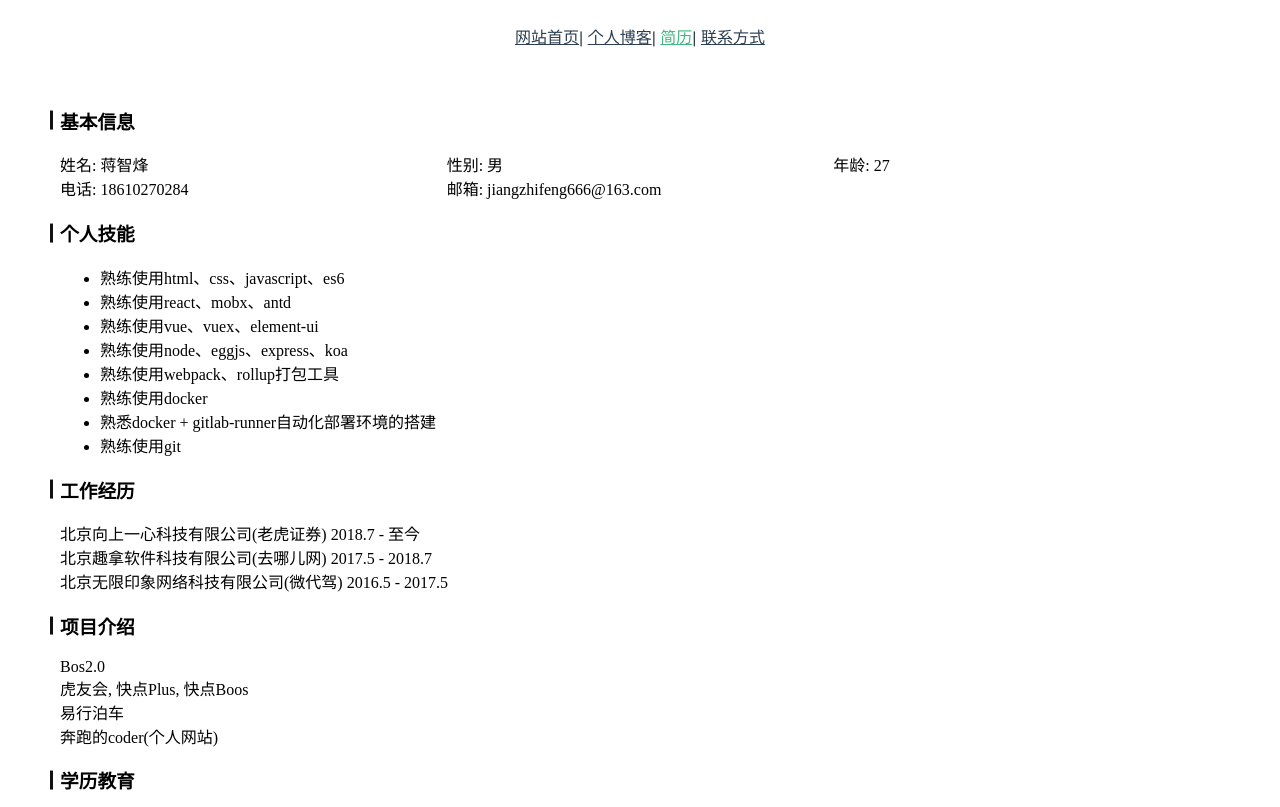
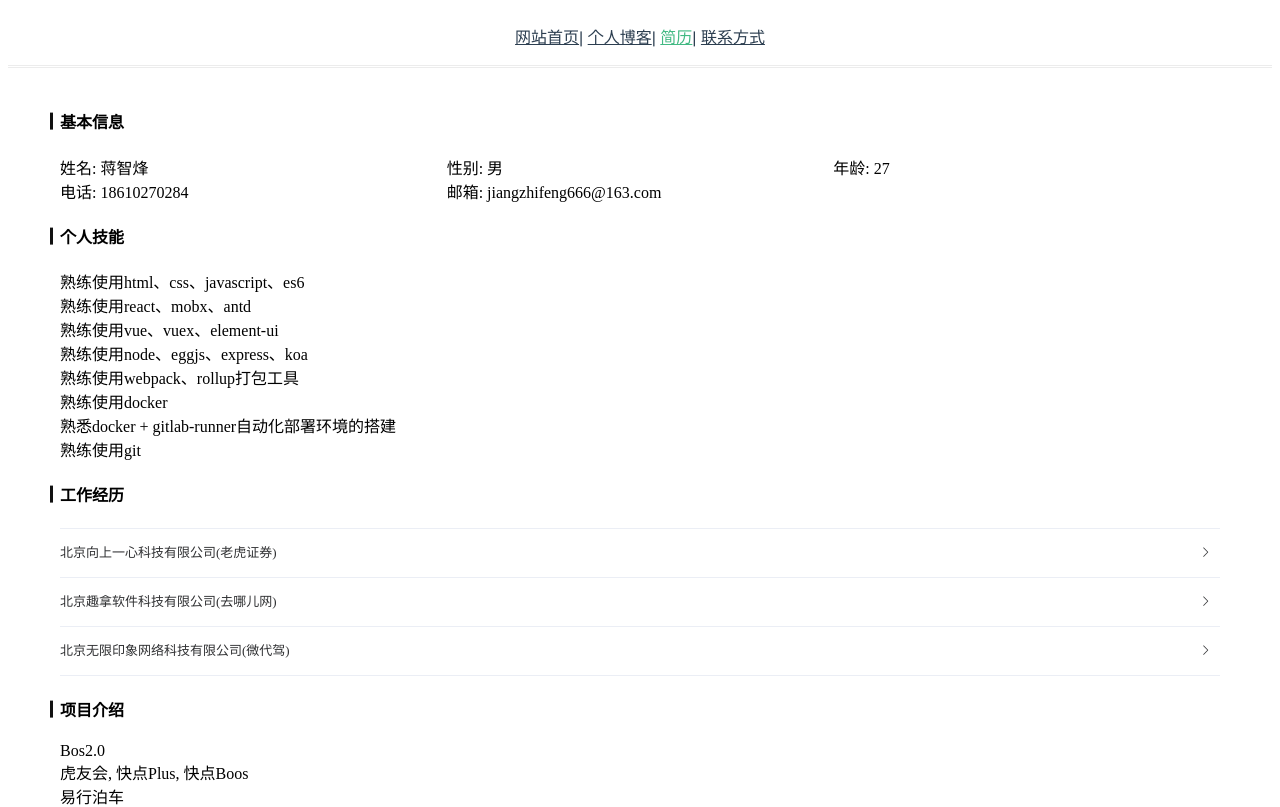
Before and after one commit to ghostjzf/xiaozhi-life, a Vue app: page /resume in a window 1280 px wide. Shown: the top 807 px of the page. Built offline with nearby package versions, Linux system fonts and the light colour scheme.

Commit message:
feat(blog): blog模块开发

```diff
--- a/public/index.html
+++ b/public/index.html
@@ -1,15 +1,21 @@
 <!DOCTYPE html>
 <html lang="en">
   <head>
-    <meta charset="utf-8">
-    <meta http-equiv="X-UA-Compatible" content="IE=edge">
-    <meta name="viewport" content="width=device-width,initial-scale=1.0">
-    <link rel="icon" href="<%= BASE_URL %>favicon.ico">
-    <title>client</title>
+    <meta charset="utf-8" />
+    <meta http-equiv="X-UA-Compatible" content="IE=edge" />
+    <meta
+      name="viewport"
+      content="width=device-width,initial-scale=1.0,user-scalable=no"
+    />
+    <link rel="icon" href="<%= BASE_URL %>king.ico" />
+    <title>奔跑的Coder</title>
   </head>
   <body>
     <noscript>
-      <strong>We're sorry but client doesn't work properly without JavaScript enabled. Please enable it to continue.</strong>
+      <strong
+        >We're sorry but client doesn't work properly without JavaScript
+        enabled. Please enable it to continue.</strong
+      >
     </noscript>
     <div id="app"></div>
     <!-- built files will be auto injected -->
--- a/src/App.vue
+++ b/src/App.vue
@@ -1,15 +1,19 @@
 <template>
-  <el-container class="">
-    <el-header
-      ><div id="nav">
+  <el-container class>
+    <el-header>
+      <div id="nav">
         <router-link to="/">网站首页</router-link>|
         <router-link to="/blog">个人博客</router-link>|
         <router-link to="/resume">简历</router-link>|
         <router-link to="/about">联系方式</router-link>
-      </div></el-header
-    >
-    <el-main><router-view /></el-main>
-    <el-footer><Footer /></el-footer>
+      </div>
+    </el-header>
+    <el-main>
+      <router-view />
+    </el-main>
+    <el-footer>
+      <Footer />
+    </el-footer>
   </el-container>
 </template>
 
@@ -25,6 +29,19 @@ export default {
 </script>
 
 <style lang="scss">
+ul,
+li {
+  list-style: none;
+  padding-left: 0;
+}
+.el-header {
+  position: sticky;
+  position: -webkit-sticky;
+  top: 0px;
+  border-bottom: 3px double #ececec;
+  background-color: #fff;
+  z-index: 10;
+}
 #nav {
   font-family: Avenir, Helvetica, Arial, sans-serif;
   -webkit-font-smoothing: antialiased;
--- a/src/components/ResumeItem.vue
+++ b/src/components/ResumeItem.vue
@@ -1,6 +1,6 @@
 <template>
   <div>
-    <h3 class="title">{{ title }}</h3>
+    <h4 class="title">{{ title }}</h4>
     <div>
       <slot></slot>
     </div>
--- a/src/views/Blog.vue
+++ b/src/views/Blog.vue
@@ -1,18 +1,10 @@
 <template>
-  <div>
-    <el-row>
-      <el-col :span="8" v-for="(item, index) in list" :key="index">
-        <el-card :body-style="{ padding: '0px' }">
-          <div style="padding: 14px;">
-            <span>{{ item.label }}</span>
-            <div class="bottom clearfix">
-              <el-button type="text" class="button">操作按钮</el-button>
-            </div>
-          </div>
-        </el-card>
-      </el-col>
-    </el-row>
-  </div>
+  <ul class="list-wrap">
+    <li class="list-item" v-for="(item, index) in list" :key="index">
+      <span>{{ item.label }}</span>
+      <el-button type="text" class="button">查看</el-button>
+    </li>
+  </ul>
 </template>
 
 <script>
@@ -82,4 +74,23 @@ export default {
 </script>
 
 <style lang="scss" scoped>
+.list-wrap {
+}
+.list-item {
+  display: flex;
+  justify-content: space-between;
+  align-items: center;
+  border-bottom: 1px solid #ececec;
+  margin-bottom: 5px;
+  padding: 5px 0;
+}
+.clearfix:before,
+.clearfix:after {
+  display: table;
+  content: "";
+}
+
+.clearfix:after {
+  clear: both;
+}
 </style>
--- a/src/views/Resume.vue
+++ b/src/views/Resume.vue
@@ -3,26 +3,24 @@
     <section>
       <ResumeItem title="基本信息">
         <el-row type="flex" class="row-bg" justify="space-between">
-          <el-col :span="8"
-            ><div class="grid-content bg-purple">姓名: 蒋智烽</div></el-col
-          >
-          <el-col :span="8"
-            ><div class="grid-content bg-purple">性别: 男</div></el-col
-          >
+          <el-col :span="8">
+            <div class="grid-content bg-purple">姓名: 蒋智烽</div>
+          </el-col>
+          <el-col :span="8">
+            <div class="grid-content bg-purple">性别: 男</div>
+          </el-col>
 
-          <el-col :span="8"
-            ><div class="grid-content bg-purple">年龄: 27</div></el-col
-          >
+          <el-col :span="8">
+            <div class="grid-content bg-purple">年龄: 27</div>
+          </el-col>
         </el-row>
         <el-row class="row-bg">
-          <el-col :span="8" :xs="24" :sm="24" :md="12" :lg="8"
-            ><div class="grid-content bg-purple">电话: 18610270284</div></el-col
-          >
-          <el-col :span="8" :xs="24" :sm="24" :md="12" :lg="8"
-            ><div class="grid-content bg-purple">
-              邮箱: jiangzhifeng666@163.com
-            </div></el-col
-          >
+          <el-col :span="8" :xs="24" :sm="24" :md="12" :lg="8">
+            <div class="grid-content bg-purple">电话: 18610270284</div>
+          </el-col>
+          <el-col :span="8" :xs="24" :sm="24" :md="12" :lg="8">
+            <div class="grid-content bg-purple">邮箱: jiangzhifeng666@163.com</div>
+          </el-col>
         </el-row>
       </ResumeItem>
       <ResumeItem title="个人技能">
@@ -38,11 +36,20 @@
         </ul>
       </ResumeItem>
       <ResumeItem title="工作经历">
-        <div>
-          <div>北京向上一心科技有限公司(老虎证券) 2018.7 - 至今</div>
-          <div>北京趣拿软件科技有限公司(去哪儿网) 2017.5 - 2018.7</div>
-          <div>北京无限印象网络科技有限公司(微代驾) 2016.5 - 2017.5</div>
-        </div>
+        <el-collapse v-model="activeName" accordion>
+          <el-collapse-item title="北京向上一心科技有限公司(老虎证券)" name="1">
+            <div>2018.7 - 至今</div>
+            <div></div>
+          </el-collapse-item>
+          <el-collapse-item title="北京趣拿软件科技有限公司(去哪儿网)" name="2">
+            <div>2017.5 - 2018.7</div>
+            <div></div>
+          </el-collapse-item>
+          <el-collapse-item title="北京无限印象网络科技有限公司(微代驾)" name="3">
+            <div>2016.5 - 2017.5；</div>
+            <div></div>
+          </el-collapse-item>
+        </el-collapse>
       </ResumeItem>
       <ResumeItem title="项目介绍">
         <div>
@@ -53,9 +60,7 @@
         </div>
       </ResumeItem>
       <ResumeItem title="学历教育">
-        <div>
-          辽宁科技大学 2012-2016
-        </div>
+        <div>辽宁科技大学 2012-2016</div>
       </ResumeItem>
       <ResumeItem title="个人评价">
         <ul>
@@ -78,4 +83,7 @@ export default {
 };
 </script>
 
-<style lang="sass" scoped></style>
+<style lang="sass" scoped>
+.el-row,.el-col
+  z-index: -1
+</style>
```
Also changed, not shown: src/main.ts (+7 -1 lines), 2 other files (tests, documents, lock files or other folders).
